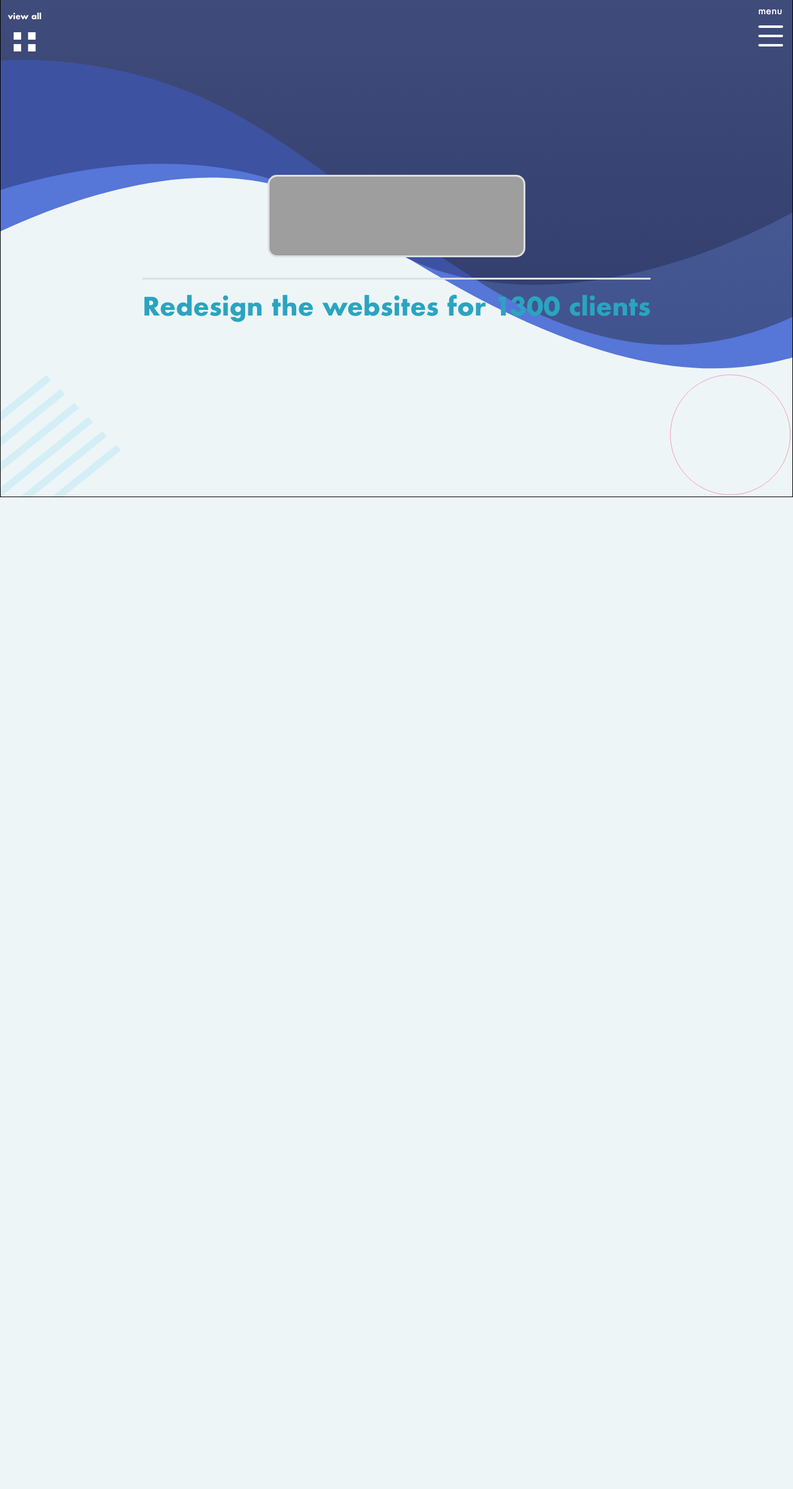
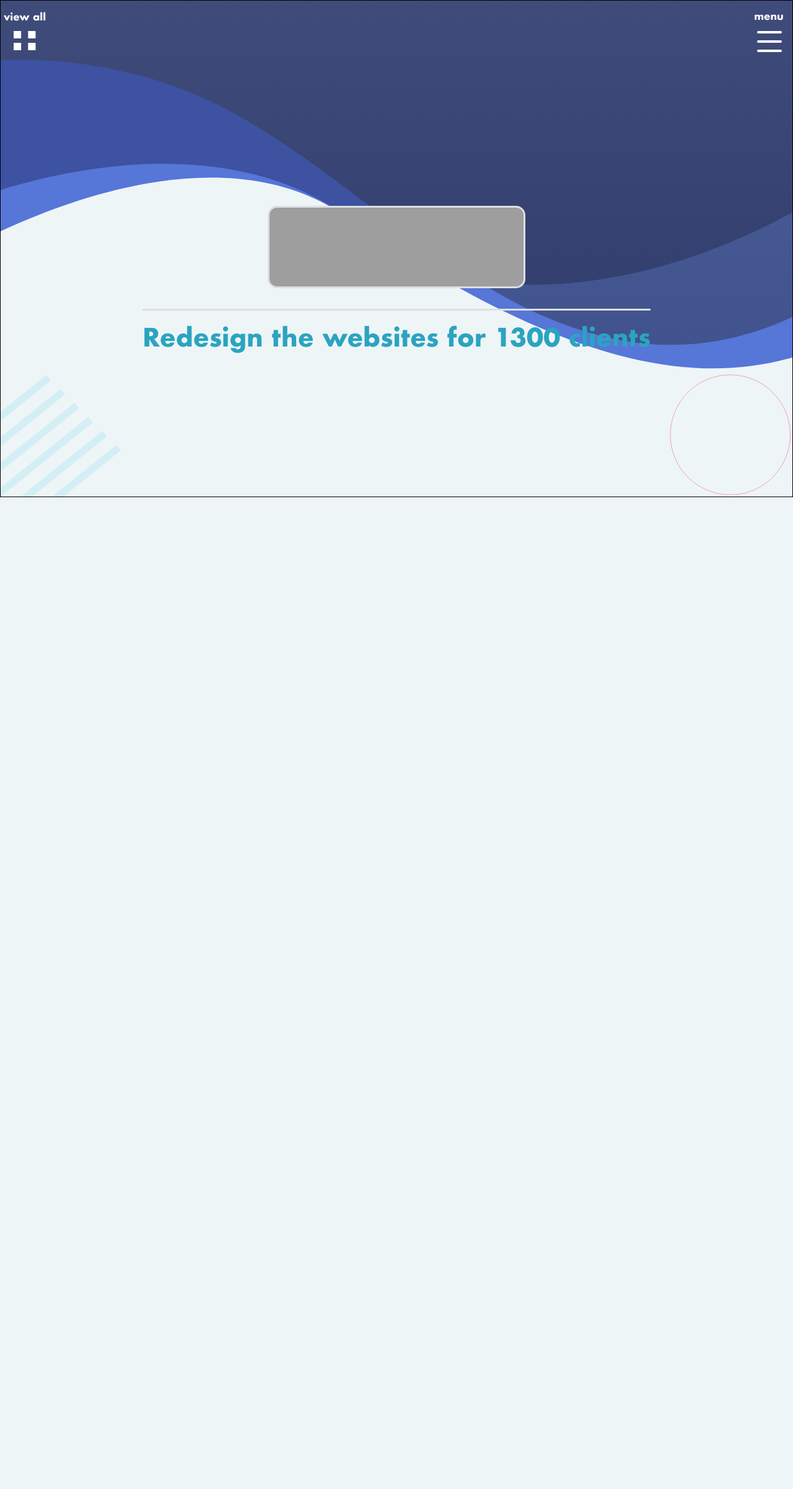
Before and after one commit to JocelynYH/portfolio, a PHP site: page /portfolio-template.php in a window 1280 px wide. Shown: the whole page at 62% size. Run offline with PHP 8.4, Linux system fonts and the light colour scheme; style sheets or scripts are compiled from the project's sources; some libraries are stand-ins or nearby versions; some web fonts are replaced; grey boxes are pictures that could not be loaded.

Commit message:
style changes to menu

```diff
--- a/css/new-menu.css
+++ b/css/new-menu.css
@@ -198,14 +198,14 @@ input {
   border: none;
 }
 
-/* line 6, ../sass/new-menu.scss */
+/* line 4, ../sass/new-menu.scss */
 #fixed-nav-container {
   position: fixed;
   height: 10vh;
   width: 100%;
   z-index: 200;
 }
-/* line 13, ../sass/new-menu.scss */
+/* line 11, ../sass/new-menu.scss */
 #fixed-nav-container .button-container {
   min-height: 10vh;
   width: 10vh;
@@ -223,30 +223,29 @@ input {
   color: white;
   text-decoration: none;
 }
-/* line 25, ../sass/new-menu.scss */
+/* line 23, ../sass/new-menu.scss */
 #fixed-nav-container .button-container:hover {
   cursor: pointer;
 }
-/* line 30, ../sass/new-menu.scss */
+/* line 28, ../sass/new-menu.scss */
 #fixed-nav-container #view-all {
   left: 0;
 }
-/* line 34, ../sass/new-menu.scss */
+/* line 32, ../sass/new-menu.scss */
 #fixed-nav-container #view-all h4 {
-  margin-bottom: 1.4em;
-  font-size: .8em;
-  margin-top: 1.4em;
+  margin-bottom: 0.8em;
+  margin-top: 1em;
 }
-/* line 40, ../sass/new-menu.scss */
+/* line 37, ../sass/new-menu.scss */
 #fixed-nav-container #view-all img {
   height: 50%;
   width: auto;
 }
-/* line 45, ../sass/new-menu.scss */
+/* line 42, ../sass/new-menu.scss */
 #fixed-nav-container #menu {
   right: 0;
 }
-/* line 51, ../sass/new-menu.scss */
+/* line 45, ../sass/new-menu.scss */
 #fixed-nav-container #new-menu {
   color: #f06490;
   z-index: 10000;
@@ -255,21 +254,25 @@ input {
   width: 50px;
   height: 50px;
 }
-/* line 65, ../sass/new-menu.scss */
+/* line 59, ../sass/new-menu.scss */
 #fixed-nav-container #new-menu p {
   color: #3d52a1;
   text-align: center;
   margin-left: 1vw;
 }
-/* line 72, ../sass/new-menu.scss */
+/* line 66, ../sass/new-menu.scss */
 #fixed-nav-container #new-menu:hover .open span {
   color: #d4eef6;
 }
-/* line 79, ../sass/new-menu.scss */
+/* line 71, ../sass/new-menu.scss */
+#fixed-nav-container #new-menu h4 {
+  color: white;
+}
+/* line 77, ../sass/new-menu.scss */
 #fixed-nav-container span.menu-icon {
   color: #f06490;
 }
-/* line 83, ../sass/new-menu.scss */
+/* line 81, ../sass/new-menu.scss */
 #fixed-nav-container .wrappery {
   width: 100%;
   height: 100%;
@@ -282,42 +285,34 @@ input {
   position: relative;
   transform-style: preserve-3d;
 }
-/* line 98, ../sass/new-menu.scss */
+/* line 96, ../sass/new-menu.scss */
 #fixed-nav-container html {
   box-sizing: border-box;
   width: 100%;
   height: 100%;
 }
-/* line 103, ../sass/new-menu.scss */
-#fixed-nav-container *, #fixed-nav-container *:after, #fixed-nav-container *:before {
+/* line 101, ../sass/new-menu.scss */
+#fixed-nav-container *,
+#fixed-nav-container *:after,
+#fixed-nav-container *:before {
   box-sizing: inherit;
 }
 /* line 107, ../sass/new-menu.scss */
 #fixed-nav-container .open {
-  position: fixed;
+  position: absolute;
   width: 50px;
-  height: 50px;
+  height: 90px;
+  top: 1.4em;
+  left: -2px;
   display: block;
   cursor: pointer;
   transition: opacity 0.2s linear;
-  margin-top: .8em;
 }
-/* line 115, ../sass/new-menu.scss */
-#fixed-nav-container .open::before {
-  content: 'menu';
-  color: white;
-  display: block;
-  position: absolute;
-  top: calc((-24%) - 10px);
-  left: 13%;
-  font-family: 'futura';
-  padding-bottom: 10px;
-}
-/* line 125, ../sass/new-menu.scss */
+/* line 117, ../sass/new-menu.scss */
 #fixed-nav-container .open:hover {
   opacity: 0.94;
 }
-/* line 128, ../sass/new-menu.scss */
+/* line 121, ../sass/new-menu.scss */
 #fixed-nav-container .open span {
   display: block;
   float: left;
@@ -332,20 +327,24 @@ input {
   overflow: hidden;
   transition: all 0.4s ease;
 }
-/* line 141, ../sass/new-menu.scss */
+/* line 134, ../sass/new-menu.scss */
 #fixed-nav-container .open span:nth-child(1) {
   margin-top: 10px;
   z-index: 9;
 }
-/* line 145, ../sass/new-menu.scss */
+/* line 138, ../sass/new-menu.scss */
 #fixed-nav-container .open span:nth-child(2) {
   margin-top: 25px;
 }
-/* line 148, ../sass/new-menu.scss */
+/* line 141, ../sass/new-menu.scss */
 #fixed-nav-container .open span:nth-child(3) {
   margin-top: 40px;
 }
-/* line 153, ../sass/new-menu.scss */
+/* line 147, ../sass/new-menu.scss */
+#fixed-nav-container .no-marg {
+  margin: 0;
+}
+/* line 152, ../sass/new-menu.scss */
 #fixed-nav-container .sub-menu {
   transition: all 0.8s cubic-bezier(0.68, -0.55, 0.265, 1.55);
   height: 0;
@@ -358,7 +357,7 @@ input {
   z-index: 18;
   overflow: hidden;
 }
-/* line 164, ../sass/new-menu.scss */
+/* line 163, ../sass/new-menu.scss */
 #fixed-nav-container .sub-menu li {
   display: block;
   float: right;
@@ -367,31 +366,31 @@ input {
   margin-right: -160px;
   transition: all 0.5s cubic-bezier(0.68, -0.55, 0.265, 1.55);
 }
-/* line 171, ../sass/new-menu.scss */
+/* line 170, ../sass/new-menu.scss */
 #fixed-nav-container .sub-menu li:first-child {
   margin-top: 150px;
 }
-/* line 174, ../sass/new-menu.scss */
+/* line 173, ../sass/new-menu.scss */
 #fixed-nav-container .sub-menu li:nth-child(1) {
   -webkit-transition-delay: 0.05s;
 }
-/* line 177, ../sass/new-menu.scss */
+/* line 176, ../sass/new-menu.scss */
 #fixed-nav-container .sub-menu li:nth-child(2) {
   -webkit-transition-delay: 0.10s;
 }
-/* line 180, ../sass/new-menu.scss */
+/* line 179, ../sass/new-menu.scss */
 #fixed-nav-container .sub-menu li:nth-child(3) {
   -webkit-transition-delay: 0.15s;
 }
-/* line 183, ../sass/new-menu.scss */
+/* line 182, ../sass/new-menu.scss */
 #fixed-nav-container .sub-menu li:nth-child(4) {
   -webkit-transition-delay: 0.20s;
 }
-/* line 186, ../sass/new-menu.scss */
+/* line 185, ../sass/new-menu.scss */
 #fixed-nav-container .sub-menu li:nth-child(5) {
   -webkit-transition-delay: 0.25s;
 }
-/* line 189, ../sass/new-menu.scss */
+/* line 188, ../sass/new-menu.scss */
 #fixed-nav-container .sub-menu li a {
   color: #fff;
   font-family: 'Raleway', Arial, Helvetica, sans-serif;
@@ -401,22 +400,23 @@ input {
   float: left;
   line-height: 40px;
 }
-/* line 197, ../sass/new-menu.scss */
+/* line 196, ../sass/new-menu.scss */
 #fixed-nav-container .sub-menu li a:hover {
   color: #3d52a1;
 }
-/* line 205, ../sass/new-menu.scss */
+/* line 204, ../sass/new-menu.scss */
 #fixed-nav-container .oppenned .sub-menu {
   opacity: 1;
   height: 400px;
   width: 400px;
 }
-/* line 210, ../sass/new-menu.scss */
+/* line 209, ../sass/new-menu.scss */
 #fixed-nav-container .oppenned span:nth-child(2) {
   overflow: visible;
 }
-/* line 213, ../sass/new-menu.scss */
-#fixed-nav-container .oppenned span:nth-child(1), #fixed-nav-container .oppenned span:nth-child(3) {
+/* line 212, ../sass/new-menu.scss */
+#fixed-nav-container .oppenned span:nth-child(1),
+#fixed-nav-container .oppenned span:nth-child(3) {
   z-index: 100;
   transform: rotate(45deg);
 }
@@ -491,22 +491,22 @@ input {
 #fixed-nav-container .button:hover:before {
   transform: translateY(0);
 }
-/* line 284, ../sass/new-menu.scss */
+/* line 282, ../sass/new-menu.scss */
 #fixed-nav-container #new-menu * {
   transform-style: flat;
 }
 
-/* line 297, ../sass/new-menu.scss */
+/* line 289, ../sass/new-menu.scss */
 .white {
-  color: white;
+  color: white !important;
 }
 
-/* line 301, ../sass/new-menu.scss */
+/* line 293, ../sass/new-menu.scss */
 .dblue {
-  color: #3d52a1;
+  color: #3d52a1 !important;
 }
 
-/* line 305, ../sass/new-menu.scss */
+/* line 297, ../sass/new-menu.scss */
 .bkg-dblue {
   background-color: #3d52a1 !important;
 }
--- a/css/web.css
+++ b/css/web.css
@@ -212,10 +212,11 @@ section.opening {
   justify-content: center;
   flex-flow: column wrap;
   overflow-y: visible;
+  overflow-x: hidden;
 }
 
 /*** CONTENT ***/
-/* line 17, ../sass/web.scss */
+/* line 18, ../sass/web.scss */
 .content {
   z-index: 200;
   display: -webkit-box;
@@ -227,9 +228,9 @@ section.opening {
   align-items: center;
   justify-content: center;
   flex-flow: column nowrap;
-  margin: 5%;
+  margin-top: 100px;
 }
-/* line 23, ../sass/web.scss */
+/* line 25, ../sass/web.scss */
 .content .image-container {
   width: 50%;
   height: 30%;
@@ -239,30 +240,30 @@ section.opening {
   background: white;
   border: 3px solid #dddfe2;
 }
-/* line 31, ../sass/web.scss */
+/* line 33, ../sass/web.scss */
 .content .image-container img {
   width: 100%;
   height: 100%;
 }
-/* line 36, ../sass/web.scss */
+/* line 38, ../sass/web.scss */
 .content .title {
   text-align: center;
   color: #2ba4c0;
   border-top: 3px solid #dddfe2;
   margin-top: 4%;
 }
-/* line 41, ../sass/web.scss */
+/* line 43, ../sass/web.scss */
 .content .title h2 {
   margin-top: 2%;
   font-size: 5vmin;
 }
 
 /*** BACKGROUND IMAGES ***/
-/* line 50, ../sass/web.scss */
+/* line 52, ../sass/web.scss */
 div.background-images {
   position: absolute;
 }
-/* line 52, ../sass/web.scss */
+/* line 54, ../sass/web.scss */
 div.background-images.waves {
   top: -20vh;
   width: 100%;
@@ -271,17 +272,17 @@ div.background-images.waves {
   left: 0;
   background: url("../raw/web/opening-waves.svg") center/cover no-repeat;
 }
-/* line 59, ../sass/web.scss */
+/* line 61, ../sass/web.scss */
 div.background-images.waves img {
   max-height: 70%;
 }
-/* line 63, ../sass/web.scss */
+/* line 65, ../sass/web.scss */
 div.background-images.shapes {
   width: 100%;
   z-index: -100;
   height: 100%;
 }
-/* line 67, ../sass/web.scss */
+/* line 69, ../sass/web.scss */
 div.background-images.shapes .circle {
   right: 0;
   bottom: 0;
@@ -290,7 +291,7 @@ div.background-images.shapes .circle {
   position: absolute;
   background: url("../raw/web/pink-circle-outline.svg") center/cover no-repeat;
 }
-/* line 76, ../sass/web.scss */
+/* line 78, ../sass/web.scss */
 div.background-images.shapes .stripes {
   left: 0;
   bottom: 0;
@@ -300,62 +301,62 @@ div.background-images.shapes .stripes {
   background: url("../raw/web/blue-stripes.svg") -100px 100px/contain no-repeat;
 }
 
-/* line 91, ../sass/web.scss */
+/* line 93, ../sass/web.scss */
 .web-portfolio-wrapper section {
   height: 100vh;
 }
 
 /******* Responsiveness ********/
 @media (max-width: 900px) {
-  /* line 104, ../sass/web.scss */
+  /* line 106, ../sass/web.scss */
   .content .image-container {
     width: 70%;
     height: 55%;
   }
-  /* line 109, ../sass/web.scss */
+  /* line 111, ../sass/web.scss */
   .content .title {
     margin: 5%;
   }
 }
 @media (max-width: 599px) {
-  /* line 117, ../sass/web.scss */
+  /* line 119, ../sass/web.scss */
   section.opening {
     justify-content: flex-start;
-    height: 80vh;
+    height: 100vh;
   }
 
-  /* line 121, ../sass/web.scss */
+  /* line 123, ../sass/web.scss */
   .content {
     flex-flow: column-reverse nowrap;
   }
-  /* line 123, ../sass/web.scss */
+  /* line 125, ../sass/web.scss */
   .content .image-container {
     width: 90%;
   }
-  /* line 127, ../sass/web.scss */
+  /* line 129, ../sass/web.scss */
   .content .title {
     color: white;
     border-top: none;
     margin-bottom: 20vh;
     text-align: left;
   }
-  /* line 133, ../sass/web.scss */
+  /* line 135, ../sass/web.scss */
   .content .title h2 {
     font-size: 10vmin;
   }
 
-  /* line 140, ../sass/web.scss */
+  /* line 142, ../sass/web.scss */
   div.background-images.waves {
     top: -20vh;
     background: url("../raw/web/mobile-waves.png") center/cover no-repeat;
   }
-  /* line 144, ../sass/web.scss */
+  /* line 146, ../sass/web.scss */
   div.background-images.shapes {
     z-index: 0;
   }
-  /* line 146, ../sass/web.scss */
+  /* line 148, ../sass/web.scss */
   div.background-images.shapes .circle {
-    bottom: 40vh;
+    bottom: 35vh;
     right: -20vw;
     width: 270px;
     height: 270px;
--- a/portfolio-template.php
+++ b/portfolio-template.php
@@ -25,8 +25,9 @@
 
             <div id="menu" class='button-container'>
                 <div id="new-menu">
+                    <h4 class='no-marg'>menu</h4>
+                    <div class="open">
 
-                    <div class="open">
                         <span class="cls"></span>
                         <span>
                             <ul class="sub-menu ">
@@ -87,14 +88,16 @@ var height = $(".waves").outerHeight(); //gets height of header
 $(window).scroll(function(){
     if($(window).scrollTop() > (topofDiv + height)){
         console.log('height recognized');
-       $("#fixed-nav-container #view-all h4").addClass('dblue');
+       $("#fixed-nav-container h4").addClass('dblue');
+         $("#fixed-nav-container #new-menu h4").addClass('dblue');
         $('#fixed-nav-container').append('<style>.open:before{color: #3d52a1!important;}</style>');
         $("#fixed-nav-container .open span").addClass('bkg-dblue');
         $('rect').css("fill", "#3d52a1");
 
     }
     else{
-       $("#fixed-nav-container #view-all h4").removeClass('dblue');
+       $("#fixed-nav-container h4").removeClass('dblue');
+        $("#fixed-nav-container #new-menu h4").removeClass('dblue');
         $('#fixed-nav-container').append('<style>.open:before{color: white!important;}</style>');
         $("#fixed-nav-container .open span").removeClass('bkg-dblue');
         $('rect').css("fill", "white");
--- a/sass/new-menu.scss
+++ b/sass/new-menu.scss
@@ -1,8 +1,6 @@
 @import "stylesheet.scss";
 
 //********* MENU ********
-
-
 #fixed-nav-container {
     position: fixed;
     height: 10vh;
@@ -32,9 +30,8 @@
         left: 0;
 
         & h4 {
-            margin-bottom: 1.4em;
-            font-size: .8em;
-            margin-top: 1.4em;
+            margin-bottom: 0.8em;
+            margin-top: 1em;
         }
 
         & img {
@@ -44,10 +41,7 @@
     }
     & #menu {
         right: 0;
-    }
-
-    //New menu
-
+    } //New menu
     #new-menu {
         //    background-color: white;
         color: $pink;
@@ -73,6 +67,10 @@
                 color: $moonblue;
             }
         }
+
+        & h4 {
+            color: white;
+        }
     }
 
 
@@ -95,37 +93,32 @@ span.menu-icon {
 
 
     // Hamburger Menu
-html{
+    html {
         box-sizing: border-box;
         width: 100%;
         height: 100%;
     }
-*, *:after,*:before{
+    *,
+    *:after,
+    *:before {
         box-sizing: inherit;
     }
 
-.open{
-	position: fixed;
+    .open {
+        position: absolute;
         width: 50px;
-	height: 50px;
+        height: 90px;
+        top: 1.4em;
+        left: -2px;
         display: block;
         cursor: pointer;
         transition: opacity 0.2s linear;
-    margin-top: .8em;
-    &::before {
-        content: 'menu';
-        color: white;
-        display: block;
-        position: absolute;
-        top: calc((-24%) - 10px);
-        left: 13%;
-        font-family: 'futura';
-        padding-bottom: 10px;
-    }
-	&:hover{
+
+        &:hover {
             opacity: 0.94;
         }
-	span{
+
+        span {
             display: block;
             float: left;
             clear: both;
@@ -138,19 +131,25 @@ html{
             top: 3px;
             overflow: hidden;
             transition: all 0.4s ease;
-		&:nth-child(1){
+            &:nth-child(1) {
                 margin-top: 10px;
                 z-index: 9;
             }
-		&:nth-child(2){
+            &:nth-child(2) {
                 margin-top: 25px;
             }
-		&:nth-child(3){
+            &:nth-child(3) {
                 margin-top: 40px;
             }
         }
     }
-.sub-menu{
+
+    .no-marg {
+        margin: 0;
+    }
+
+
+    .sub-menu {
         transition: all 0.8s cubic-bezier(0.68, -0.55, 0.265, 1.55);
         height: 0;
         width: 0;
@@ -161,32 +160,32 @@ html{
         border-radius: 50%;
         z-index: 18;
         overflow: hidden;
-		li{
+        li {
             display: block;
             float: right;
             clear: both;
             height: auto;
             margin-right: -160px;
             transition: all 0.5s cubic-bezier(0.68, -0.55, 0.265, 1.55);
-			&:first-child{
+            &:first-child {
                 margin-top: 150px;
             }
-			&:nth-child(1){
+            &:nth-child(1) {
                 -webkit-transition-delay: 0.05s;
             }
-			&:nth-child(2){
+            &:nth-child(2) {
                 -webkit-transition-delay: 0.10s;
             }
-			&:nth-child(3){
+            &:nth-child(3) {
                 -webkit-transition-delay: 0.15s;
             }
-			&:nth-child(4){
+            &:nth-child(4) {
                 -webkit-transition-delay: 0.20s;
             }
-			&:nth-child(5){
+            &:nth-child(5) {
                 -webkit-transition-delay: 0.25s;
             }
-			a{
+            a {
                 color: #fff;
                 font-family: 'Raleway', Arial, Helvetica, sans-serif;
                 font-size: 16px;
@@ -201,23 +200,24 @@ html{
         }
     }
 
-	.oppenned{
-		.sub-menu{
+    .oppenned {
+        .sub-menu {
             opacity: 1;
             height: 400px;
             width: 400px;
         }
-		span:nth-child(2){
+        span:nth-child(2) {
             overflow: visible;
         }
-		span:nth-child(1), span:nth-child(3){
+        span:nth-child(1),
+        span:nth-child(3) {
             z-index: 100;
             transform: rotate(45deg);
         }
-		span:nth-child(1){
+        span:nth-child(1) {
             transform: rotate(45deg) translateY(12px) translateX(12px);
         }
-		span:nth-child(2){
+        span:nth-child(2) {
             height: 400px;
             width: 400px;
             right: -160px;
@@ -225,14 +225,14 @@ html{
             border-radius: 50%;
             background-color: #f06490;
         }
-		span:nth-child(3){
+        span:nth-child(3) {
             transform: rotate(-45deg) translateY(-10px) translateX(10px);
         }
-		li{
+        li {
             margin-right: 160px;
         }
     }
-.button{
+    .button {
         display: block;
         float: left;
         clear: both;
@@ -242,7 +242,7 @@ html{
         border: 2px solid #10a1ea;
         overflow: hidden;
         position: relative;
-	&:after{
+        &:after {
             transition: transform 0.3s ease;
             content: "";
             position: absolute;
@@ -252,7 +252,7 @@ html{
             background: #10a1ea;
             z-index: 1;
         }
-	&:before{
+        &:before {
             transition: transform 0.5s cubic-bezier(0.68, -0.55, 0.265, 1.55);
             content: attr(title);
             position: absolute;
@@ -266,40 +266,32 @@ html{
             padding: 20px 40px;
             transform: translateY(200px);
         }
-	&:hover{
+        &:hover {
             text-decoration: none;
-		&:after{
+            &:after {
                 transform: translateX(-300px) translateY(-100px);
             }
-		&:before{
+            &:before {
                 transform: translateY(0);
             }
         }
     }
 
-.Xed {
 
-}
 
     #new-menu * {
         transform-style: flat;
     }
 
-//@include for-tablet-portrait-down {
-//        #new-menu {
-//            left: 1vw;
-//    }
-//}
-//
 
 }
 
 .white {
-    color: white;
+    color: white !important;
 }
 
 .dblue {
-    color: $dblue;
+    color: $dblue !important;
 }
 
 .bkg-dblue {
--- a/sass/web.scss
+++ b/sass/web.scss
@@ -10,6 +10,7 @@ section.opening {
     @include flexboxcenter();
     flex-flow: column wrap;
     overflow-y: visible;
+    overflow-x: hidden;
 }
 
 /*** CONTENT ***/
@@ -19,7 +20,8 @@ section.opening {
     @include flexbox();
     @include flexboxcenter();
     flex-flow: column nowrap;
-    margin: 5%; // Computer image
+    margin-top: 100px;
+    // Computer image
     & .image-container {
         width: 50%;
         height: 30%;
@@ -116,7 +118,7 @@ div.background-images {
 @include for-tablet-portrait-down {
     section.opening {
         justify-content: flex-start;
-        height: 80vh;
+        height: 100vh;
     }
      .content {
          flex-flow: column-reverse nowrap;
@@ -144,7 +146,7 @@ div.background-images {
         &.shapes {
             z-index: 0;
             .circle {
-                bottom: 40vh;
+                bottom: 35vh;
                 right: -20vw;
                 width: 270px;
                 height: 270px;
```
Lines whose indentation alone changed are shown as unchanged.
